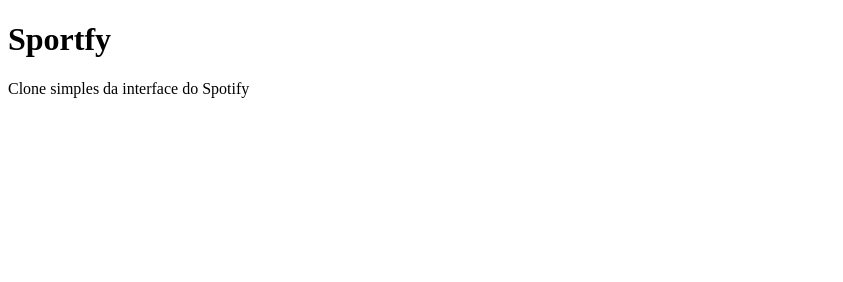
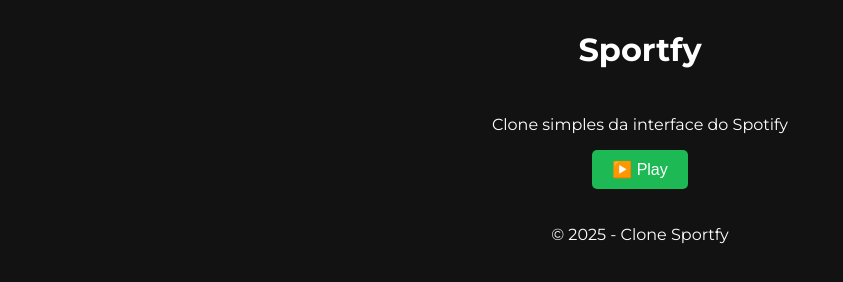
Before and after one commit to devlela/sportfy-clone-interface, a plain HTML site: page index.html in a window 1280 px wide. Shown: the whole page, without its empty margins (0-843 px from the left). Drawn offline with Linux system fonts and the light colour scheme.

Commit message:
Update index.html

```diff
--- a/index.html
+++ b/index.html
@@ -1,8 +1,50 @@
 <!DOCTYPE html>
-<html>
-<head><title>Clone Sportfy</title></head>
+<html lang="pt">
+<head>
+    <meta charset="UTF-8">
+    <meta name="viewport" content="width=device-width, initial-scale=1.0">
+    <title>Clone Sportfy</title>
+    <link href="https://fonts.googleapis.com/css2?family=Montserrat:wght@400;700&display=swap" rel="stylesheet">
+    <style>
+        body {
+            font-family: 'Montserrat', sans-serif;
+            text-align: center;
+            background-color: #121212;
+            color: white;
+            margin: 0;
+            padding: 20px;
+        }
+        header {
+            font-size: 2em;
+            font-weight: bold;
+            padding: 10px;
+        }
+        main {
+            padding: 20px;
+        }
+        .play-button {
+            background-color: #1DB954;
+            color: white;
+            border: none;
+            padding: 10px 20px;
+            font-size: 1em;
+            border-radius: 5px;
+            cursor: pointer;
+            transition: 0.3s;
+        }
+        .play-button:hover {
+            background-color: #1ED760;
+        }
+    </style>
+</head>
 <body>
-    <h1>Sportfy</h1>
-    <p>Clone simples da interface do Spotify</p>
+    <header>Sportfy</header>
+    <main>
+        <p>Clone simples da interface do Spotify</p>
+        <button class="play-button">▶️ Play</button>
+    </main>
+    <footer>
+        <p>&copy; 2025 - Clone Sportfy</p>
+    </footer>
 </body>
 </html>
```
